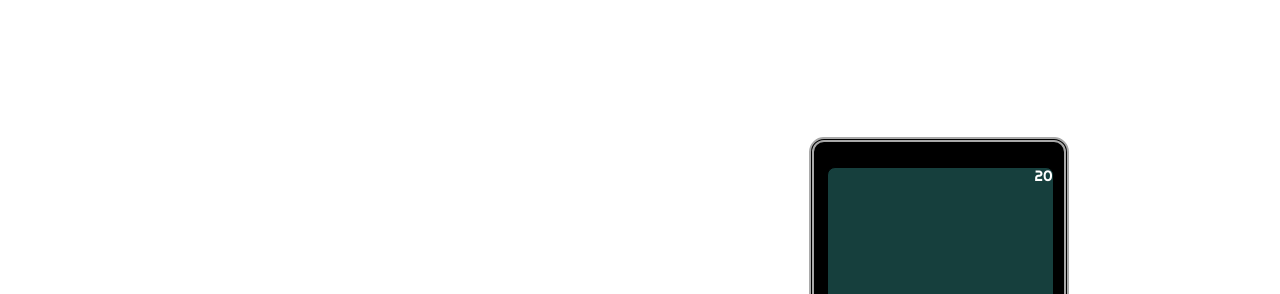
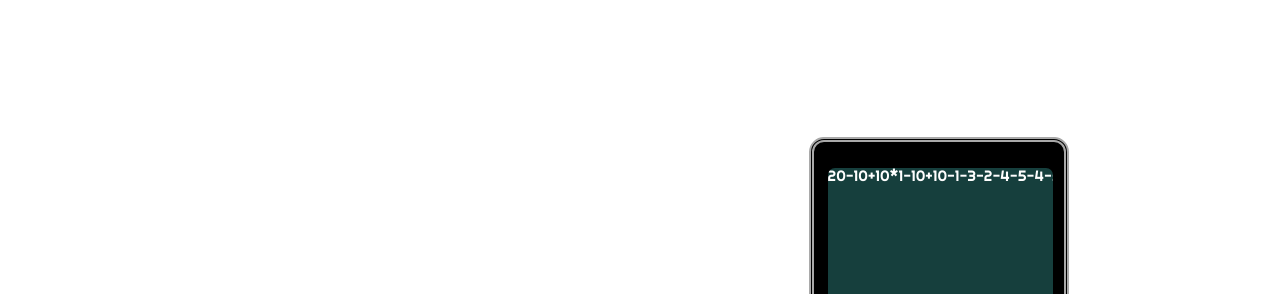
Before and after one commit to phu-p/calculator, a plain HTML site: page index.html in a window 1280 px wide. Shown: the top 294 px of the page. Drawn offline with Linux system fonts and the light colour scheme.

Commit message:
add a preview of what the screen will be look like

```diff
--- a/index.html
+++ b/index.html
@@ -12,7 +12,7 @@
     <div class="container">
         <div class="title">Welcome to <br> Digital Calculator</div>
         <div class="calculator">
-            <div class="screen">20</div>
+            <div class="screen">20-10+10*1-10+10-1-3-2-4-5-4-5</div>
             <div class="clear button well-rounded">CLR</div>
             <div class="delete button well-rounded">DEL</div>
             <div class="power button well-rounded">x<sup>n</sup></div>
```
